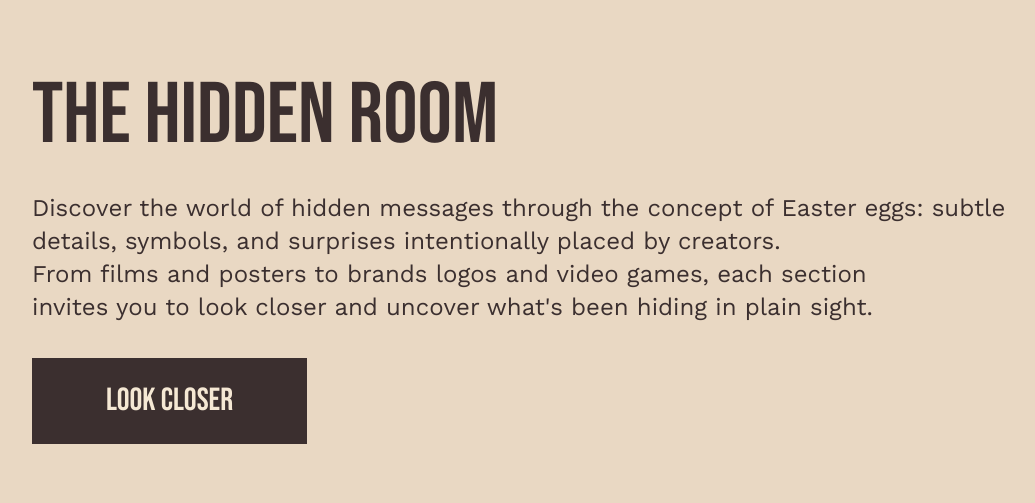
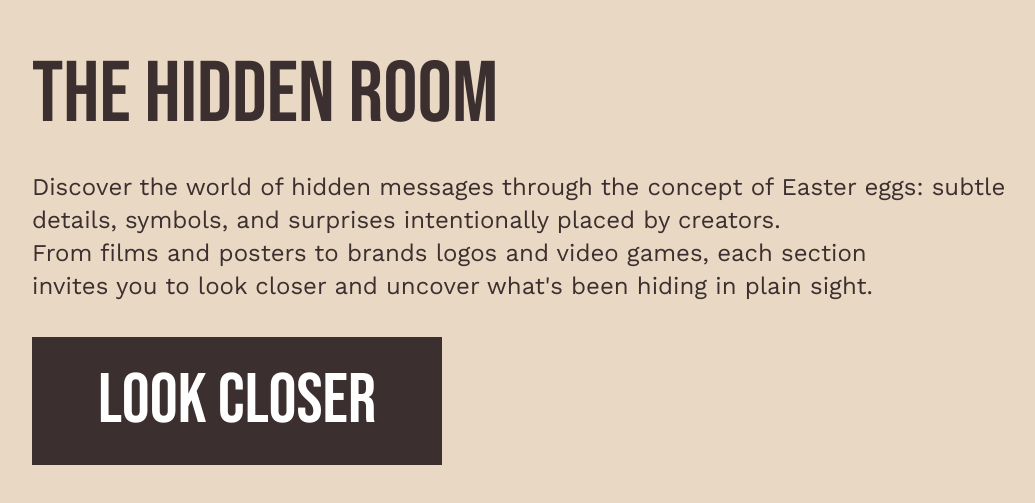
Before and after one commit to Orel7777/3D-Room-Project, a React (Vite) app: page / in a window 1280 px wide. Shown: the part 149-652 px from the top of the page, without its empty margins (124-1159 px from the left). Built offline with nearby package versions, Linux system fonts and the light colour scheme.

Commit message:
button_menu

```diff
--- a/src/components/HomePage.jsx
+++ b/src/components/HomePage.jsx
@@ -4,14 +4,14 @@ const HomePage = ({ onLookCloser }) => {
   const [hover, setHover] = useState(false)
 
   const buttonStyle = {
-    width: '275px',
-    height: '86px',
-    background: hover ? '#F5E8D4' : '#3B2F2F',
-    color: hover ? '#3B2F2F' : '#F5E8D4',
+    width: '410px',
+    height: '128px',
+    background: hover ? '#FFFFFF' : '#3B2F2F',
+    color: hover ? '#3B2F2F' : '#FFFFFF',
     fontFamily: 'Bebas Neue, Arial, sans-serif',
     fontWeight: 400,
-    fontSize: '32px',
-    lineHeight: '86px',
+    fontSize: '70px',
+    lineHeight: '128px',
     textAlign: 'center',
     textTransform: 'uppercase',
     border: hover ? '5px solid #3B2F2F' : 'none',
@@ -22,7 +22,7 @@ const HomePage = ({ onLookCloser }) => {
     marginTop: '7px',
     padding: 0,
     display: 'block',
-    transition: 'all 0.15s cubic-bezier(.4,0,.2,1)',
+    transition: 'all 0.3s ease-out',
   }
 
   return (
```
